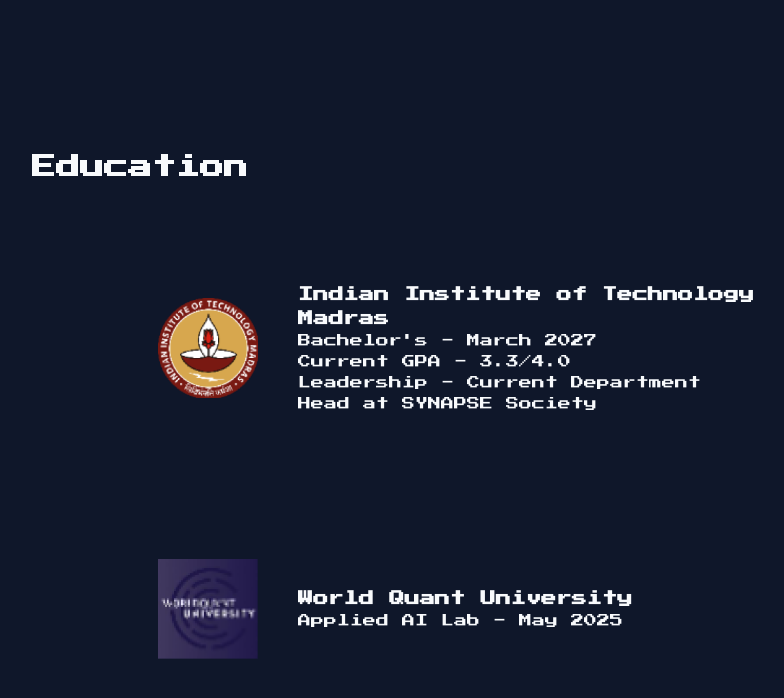
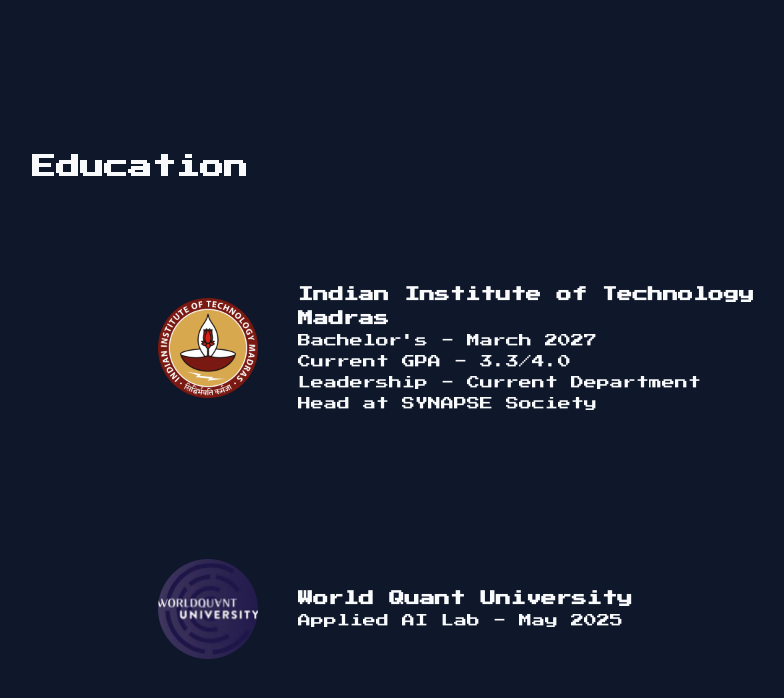
Before and after one commit to dkconnect/pixelfolio, a plain HTML site: page index.html in a window 1280 px wide. Shown: the part 1497-2195 px from the top of the page, without its empty margins (182-966 px from the left). Drawn offline with Linux system fonts and the light colour scheme.

Commit message:
Update index.html

```diff
--- a/index.html
+++ b/index.html
@@ -97,7 +97,7 @@
             <table class="education-table">
                 <tr>
                     <td class="edu-logo-cell">
-                        <img src="img/pxArt.png" alt="University Logo" class="edu-logo">
+                        <img src="img/IIT_Madras_Logo.svg.png" alt="University Logo" class="edu-logo">
                     </td>
                     <td class="edu-details-cell">
                         <h3>Indian Institute of Technology Madras</h3>
@@ -110,7 +110,7 @@
             <table class="education-table">
                 <tr>
                     <td class="edu-logo-cell">
-                        <img src="img/pxArt (1).png" alt="University Logo" class="edu-logo">
+                        <img src="img/images-modified.png" alt="University Logo" class="edu-logo">
                     </td>
                     <td class="edu-details-cell">
                         <h3>World Quant University</h3>
```
